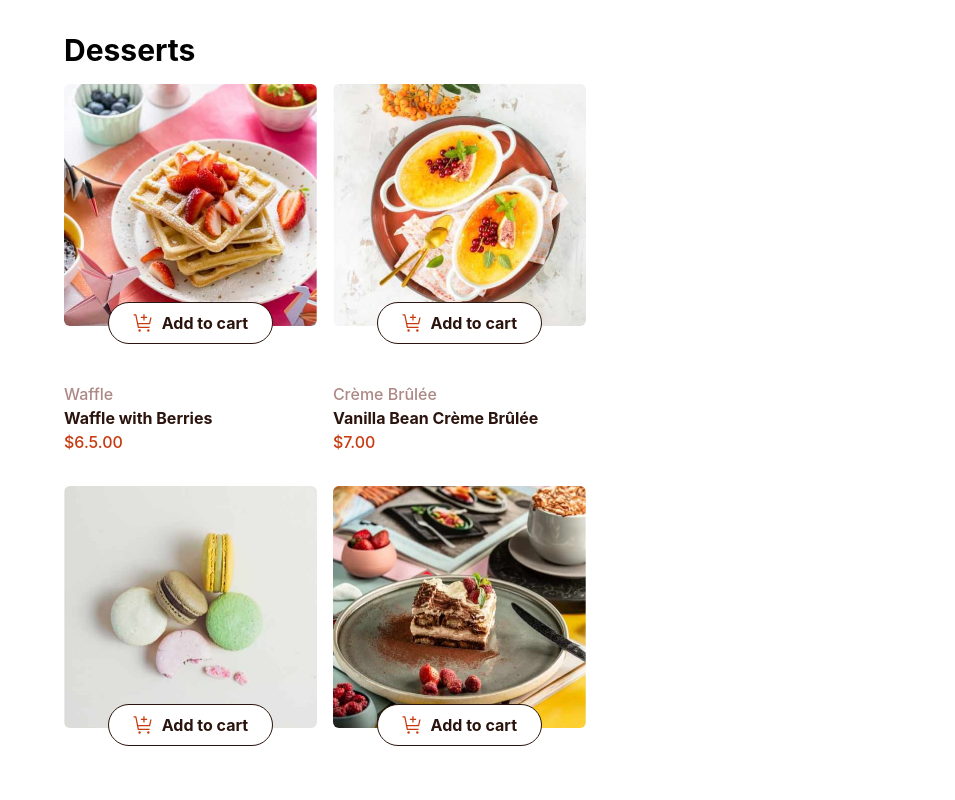
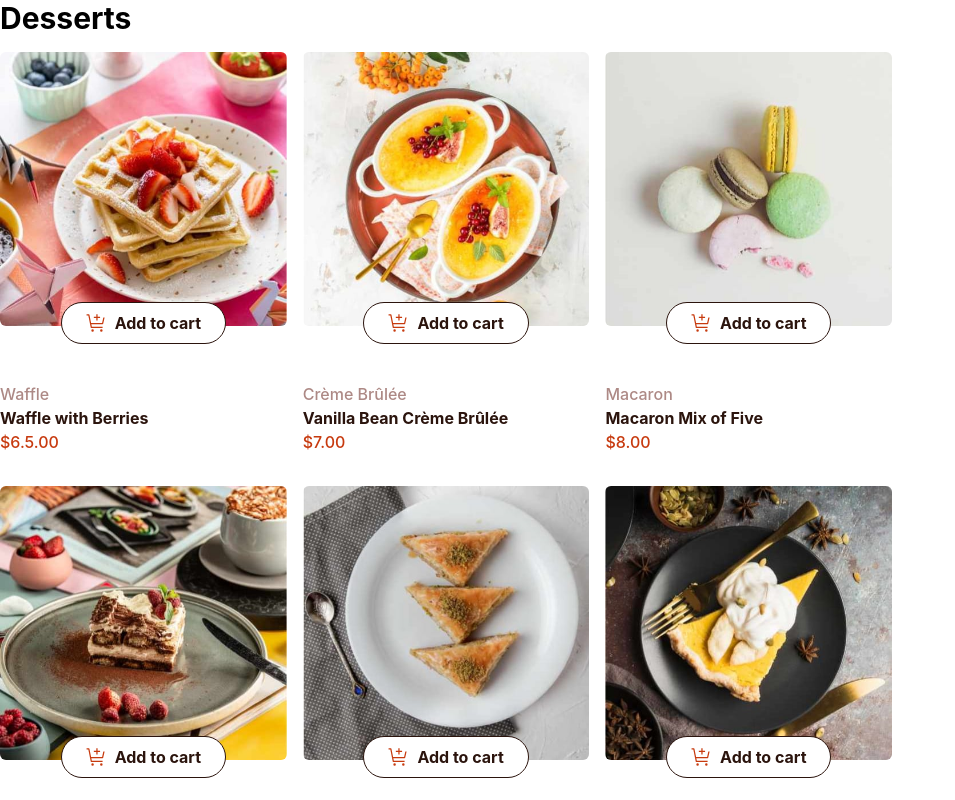
Before and after one commit to Timmydevsoft/products, a React (Vite) app: page / in a window 1280 px wide. Shown: the top 800 px of the page, without its empty margins (0-955 px from the left). Built offline with nearby package versions, Linux system fonts and the light colour scheme.

Commit message:
debugging

```diff
--- a/src/App.tsx
+++ b/src/App.tsx
@@ -1,13 +1,15 @@
 import { Provider } from "react-redux";
 import cartStore from "./store/store";
-import Index from "./component/Index";
+// import Index from "./component/Index";
 import "./index.css";
+import ProductList from "./component/ProductList";
 
 export default function App() {
   return (
     <>
       <Provider store={cartStore}>
-        <Index />
+        <ProductList/>
+        {/* <Index /> */}
       </Provider>
     </>
   );
--- a/src/component/Index.tsx
+++ b/src/component/Index.tsx
@@ -1,6 +1,6 @@
 import React from "react";
-import ProductList from "./ProductList";
-// import Cart from "./Cart";
+// import ProductList from "./ProductList";
+import Cart from "./Cart";
 import "../index.css";
 import ConfirmModal from "./ConfirmModal";
 import { useSelector } from "react-redux";
@@ -9,9 +9,9 @@ const Index: React.FC = () => {
   const openConfirmModal = useSelector((state: any) => state.cart.openModal);
   return (
     <div className="flex flex-col relative lg:flex-row lg:gap-[2%] w-full px-[5%] py-[2rem] h-full lg:overflow-y-hidden">
-      <ProductList />
+      {/* <ProductList/> */}
       <div className="w-full lg:w-[30%] h-auto pb-6 lg:h-full lg:overflow-y-scroll scroll">
-        {/* <Cart /> */}
+        <Cart />
       </div>
       {openConfirmModal ? <ConfirmModal /> : null}
     </div>
--- a/src/component/ProductList.tsx
+++ b/src/component/ProductList.tsx
@@ -61,7 +61,7 @@ const ProductList: React.FC = () => {
       }))
    .catch (err=>{
     console.log(err);
-    setError(true);
+    setError(err);
    })
   };
 
```
